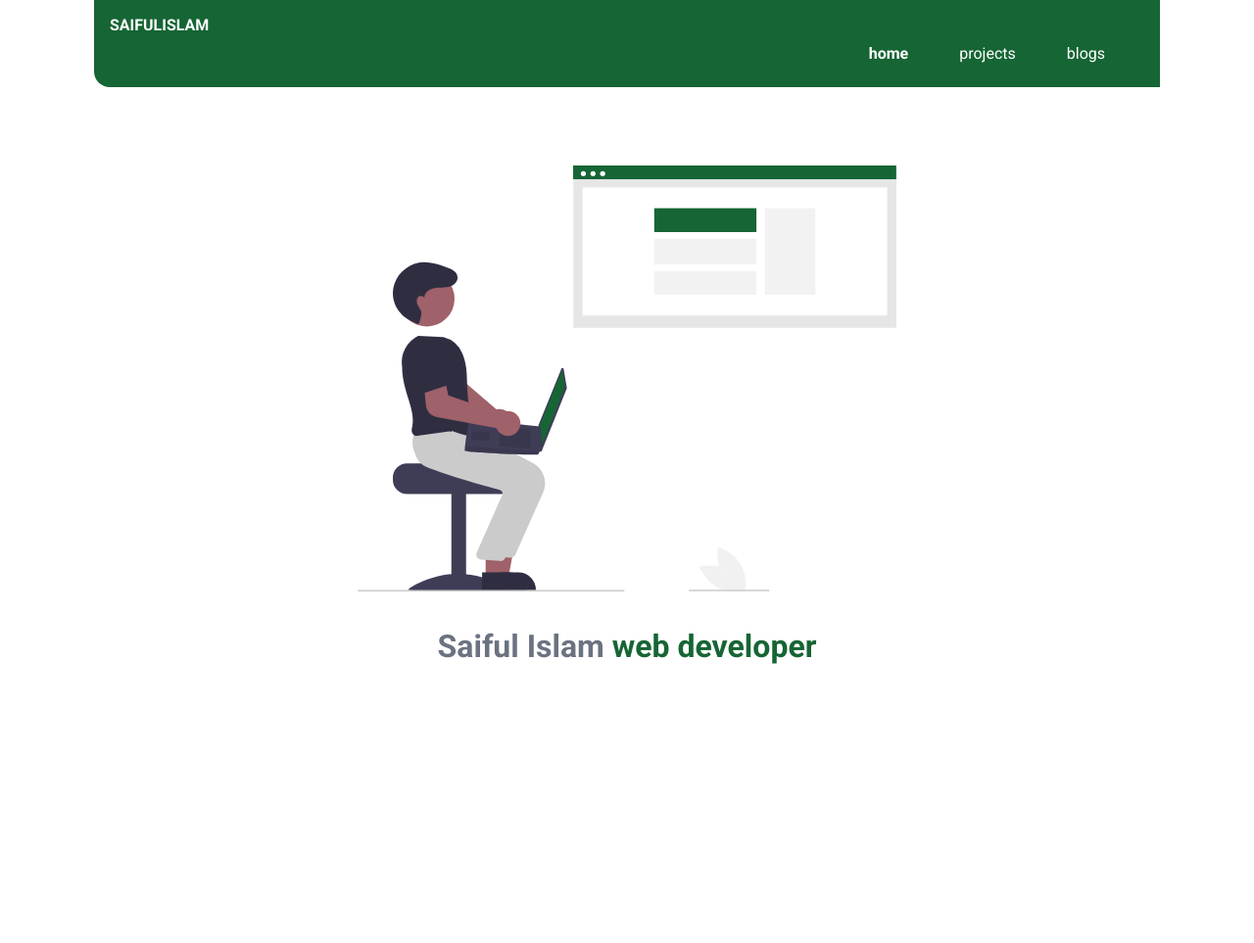
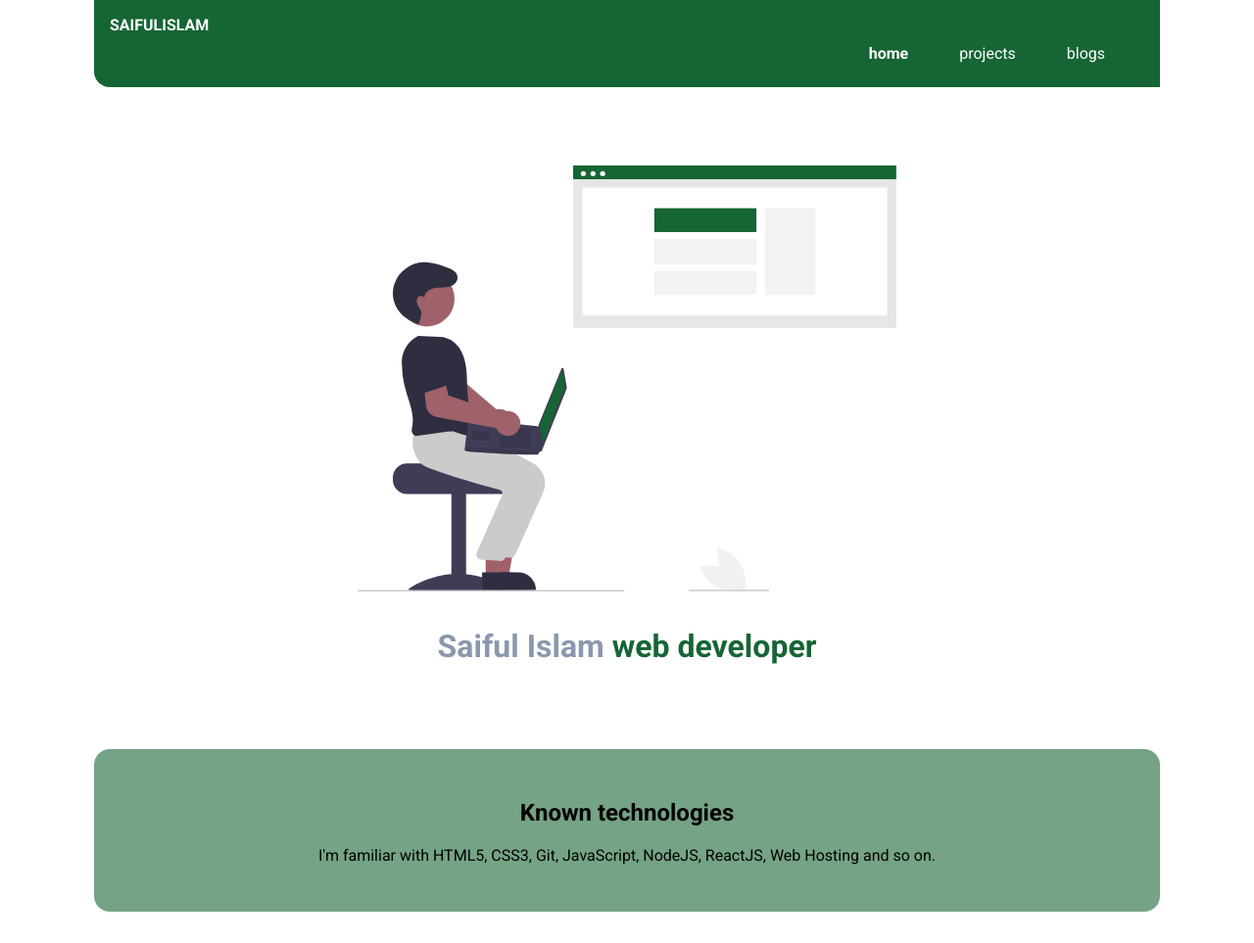
Before and after one commit to saifulislam05/raw-portfolio, a plain HTML site: page index.html in a window 1280 px wide. Shown: the whole page at 98% size. Before the commit the page ends 800 px from the top, so only its background shows below. Drawn offline with Linux system fonts and the light colour scheme.

Commit message:
added technology section

```diff
--- a/index.html
+++ b/index.html
@@ -30,6 +30,14 @@
       </h1>
     </header>
 
+      <section class="section ow">
+      <div class="container container-center">
+        <h1>Known technologies </h1>
+        <p>
+          I'm familiar with HTML5, CSS3, Git, JavaScript, NodeJS, ReactJS, Web Hosting and so on.
+        </p>
+      </div>
+    </section>
 
 </body>
 </html>
--- a/styles.css
+++ b/styles.css
@@ -2,8 +2,8 @@
 
 :root {
     --primary-color: #166534;
-    --off-white: #f3f4f6;
-    --dark-gray: #6b7280;
+    --off-white: #16653497;
+    --dark-gray: #8b97ad;
 }
 
 body {
@@ -101,10 +101,6 @@ hr {
     color: var(--primary-color);
 }
 
-
-
-
-
 /** header **/
 
 .hero {
@@ -129,6 +125,22 @@ hr {
     color: var(--primary-color);
 }
 
+/** sections **/
+
+.section {
+    padding: 2rem;
+    margin: 2rem 0;
+    border-radius: 1rem;
+    text-align: center;
+}
+
+.section h1 {
+    text-align: center;
+}
+
+.ow {
+    background-color: var(--off-white);
+}
 
 
 @media (max-width: 900px) {
```
